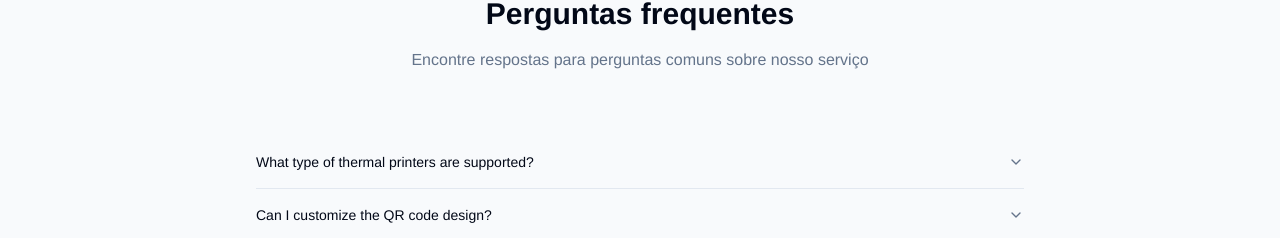
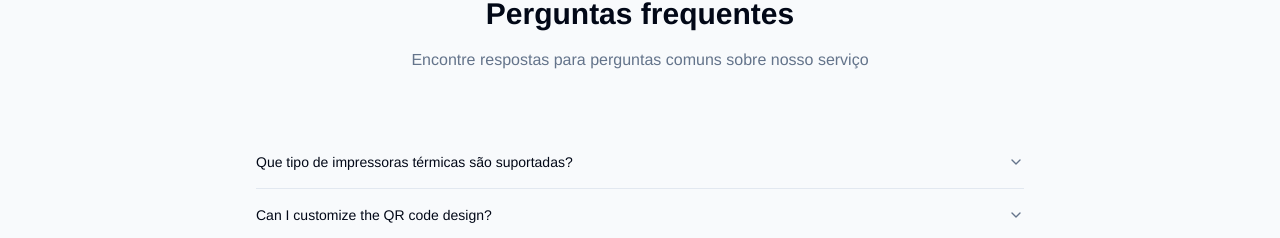
Before and after one commit to danielbragadasilva/cupomprint, a Next.js app: page / in a window 1280 px wide. Shown: the part 1918-2156 px from the top of the page. Built offline with nearby package versions, Linux system fonts and the light colour scheme.

Commit message:
reorganization of components

```diff
--- a/app/page.tsx
+++ b/app/page.tsx
@@ -1,8 +1,4 @@
-
 import LandingPage from '@/components/landing-page';
-import ThermalReceipt from '@/components/thermal-receipt';
-import Image from 'next/image'
-
 
 export default function Page() {
   return (
--- a/components/thermal-receipt.tsx
+++ b/app/print/page.tsx
@@ -8,7 +8,7 @@ import { Input } from "@/components/ui/input";
 import { Label } from "@/components/ui/label";
 import { Textarea } from "@/components/ui/textarea";
 
-export default function ThermalReceipt() {
+export default function PrintPage() {
   const [formData, setFormData] = useState({
     url: "",
     message: "",
--- a/components/landing-page.tsx
+++ b/components/landing-page.tsx
@@ -370,12 +370,12 @@ export default function LandingPage() {
             <Accordion type="single" collapsible className="w-full">
               <AccordionItem value="item-1">
                 <AccordionTrigger>
-                  What type of thermal printers are supported?
+                Que tipo de impressoras térmicas são suportadas?
                 </AccordionTrigger>
                 <AccordionContent>
-                  We support all standard 80mm thermal printers that are compatible
-                  with ESC/POS commands. This includes most popular brands like
-                  Epson, Star Micronics, and similar models.
+                Oferecemos suporte a todas as impressoras térmicas padrão de 80 mm que são compatíveis
+                  com comandos ESC/POS. Isso inclui marcas mais populares como
+                  Epson, Elgin, Generic e modelos semelhantes.
                 </AccordionContent>
               </AccordionItem>
               <AccordionItem value="item-2">
```
